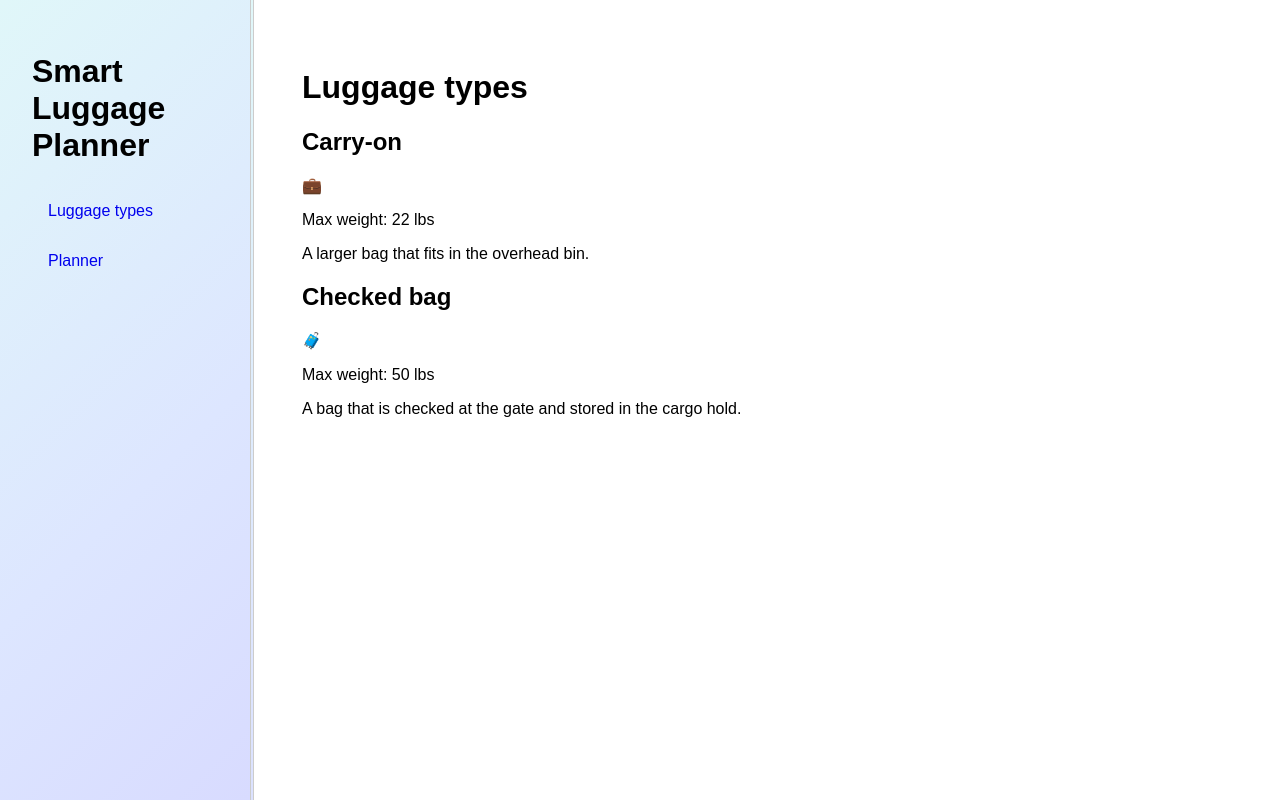
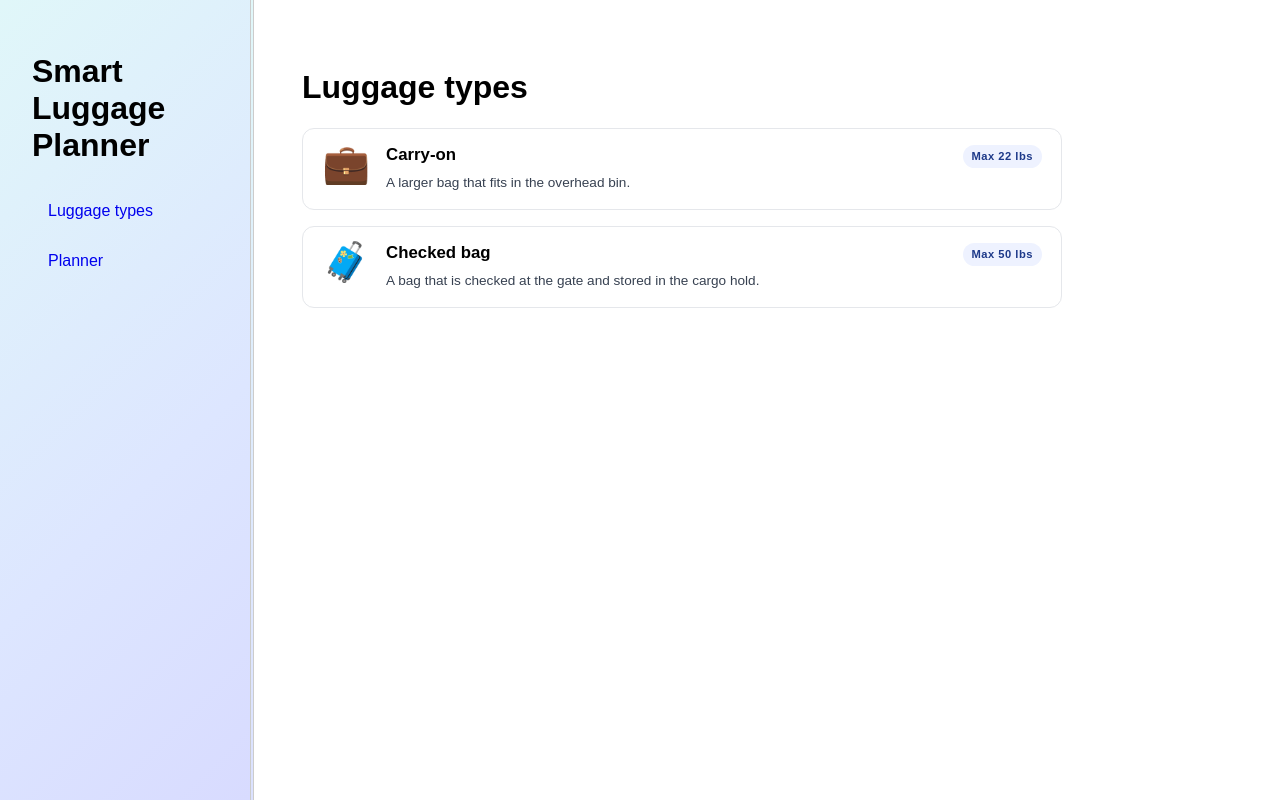
Before and after one commit to shanayamalik/berkeley-cs260, a React (Vite) app in the folder programming-assignment-3/code/: page / in a window 1280 px wide. Built offline with nearby package versions, Linux system fonts and the light colour scheme.

Commit message:
structure and style the markupand design choices

```diff
--- a/programming-assignment-3/code/src/pages/luggage-overview/LuggageOverview.jsx
+++ b/programming-assignment-3/code/src/pages/luggage-overview/LuggageOverview.jsx
@@ -19,20 +19,38 @@ export default function LuggageOverview() {
     <div className="luggage-overview">
       <h1>Luggage types</h1>
 
-      {/* This feels pretty redundant... */}
-
-      <div className="luggage-type">
-        <h2>{LUGGAGE_TYPES[0].name}</h2>
-        <p>{LUGGAGE_TYPES[0].icon}</p>
-        <p>Max weight: {LUGGAGE_TYPES[0].maxWeightLbs} lbs</p>
-        <p>{LUGGAGE_TYPES[0].description}</p>
+      <div className="luggage-card">
+        <div className="luggage-icon" aria-hidden="true">
+          {LUGGAGE_TYPES[0].icon}
+        </div>
+        <div className="luggage-body">
+          <div className="luggage-header">
+            <h2 className="luggage-name">{LUGGAGE_TYPES[0].name}</h2>
+            <span className="weight-badge">
+              Max {LUGGAGE_TYPES[0].maxWeightLbs} lbs
+            </span>
+          </div>
+          <p className="luggage-description">
+            {LUGGAGE_TYPES[0].description}
+          </p>
+        </div>
       </div>
 
-      <div className="luggage-type">
-        <h2>{LUGGAGE_TYPES[1].name}</h2>
-        <p>{LUGGAGE_TYPES[1].icon}</p>
-        <p>Max weight: {LUGGAGE_TYPES[1].maxWeightLbs} lbs</p>
-        <p>{LUGGAGE_TYPES[1].description}</p>
+      <div className="luggage-card">
+        <div className="luggage-icon" aria-hidden="true">
+          {LUGGAGE_TYPES[1].icon}
+        </div>
+        <div className="luggage-body">
+          <div className="luggage-header">
+            <h2 className="luggage-name">{LUGGAGE_TYPES[1].name}</h2>
+            <span className="weight-badge">
+              Max {LUGGAGE_TYPES[1].maxWeightLbs} lbs
+            </span>
+          </div>
+          <p className="luggage-description">
+            {LUGGAGE_TYPES[1].description}
+          </p>
+        </div>
       </div>
     </div>
   );
```
